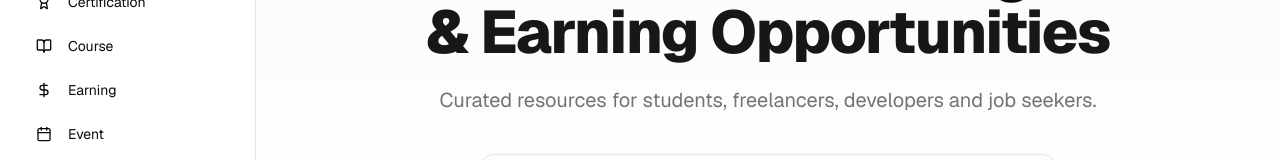
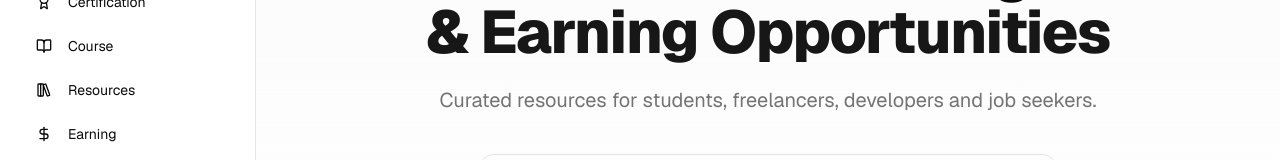
Before and after one commit to AjithPG/rexplore, a Next.js app: page / in a window 1280 px wide. Shown: the part 203-363 px from the top of the page. Built offline with nearby package versions, Linux system fonts and the light colour scheme; no server answers; the database is empty.

Commit message:
feat: Add `Sidebar` component for category navigation and URL parameter management.

```diff
--- a/src/components/sidebar.tsx
+++ b/src/components/sidebar.tsx
@@ -10,6 +10,7 @@ import {
     DollarSign,
     Calendar,
     Briefcase,
+    LibraryBig
 } from "lucide-react";
 
 interface SidebarProps {
@@ -20,6 +21,7 @@ const CATEGORIES = [
     { name: "All", label: "Discover", icon: Compass },
     { name: "Certification", label: "Certification", icon: Award },
     { name: "Course", label: "Course", icon: BookOpen },
+    { name: "Resources", label: "Resources", icon: LibraryBig },
     { name: "Earning", label: "Earning", icon: DollarSign },
     { name: "Event", label: "Event", icon: Calendar },
     { name: "Job", label: "Job", icon: Briefcase },
```
